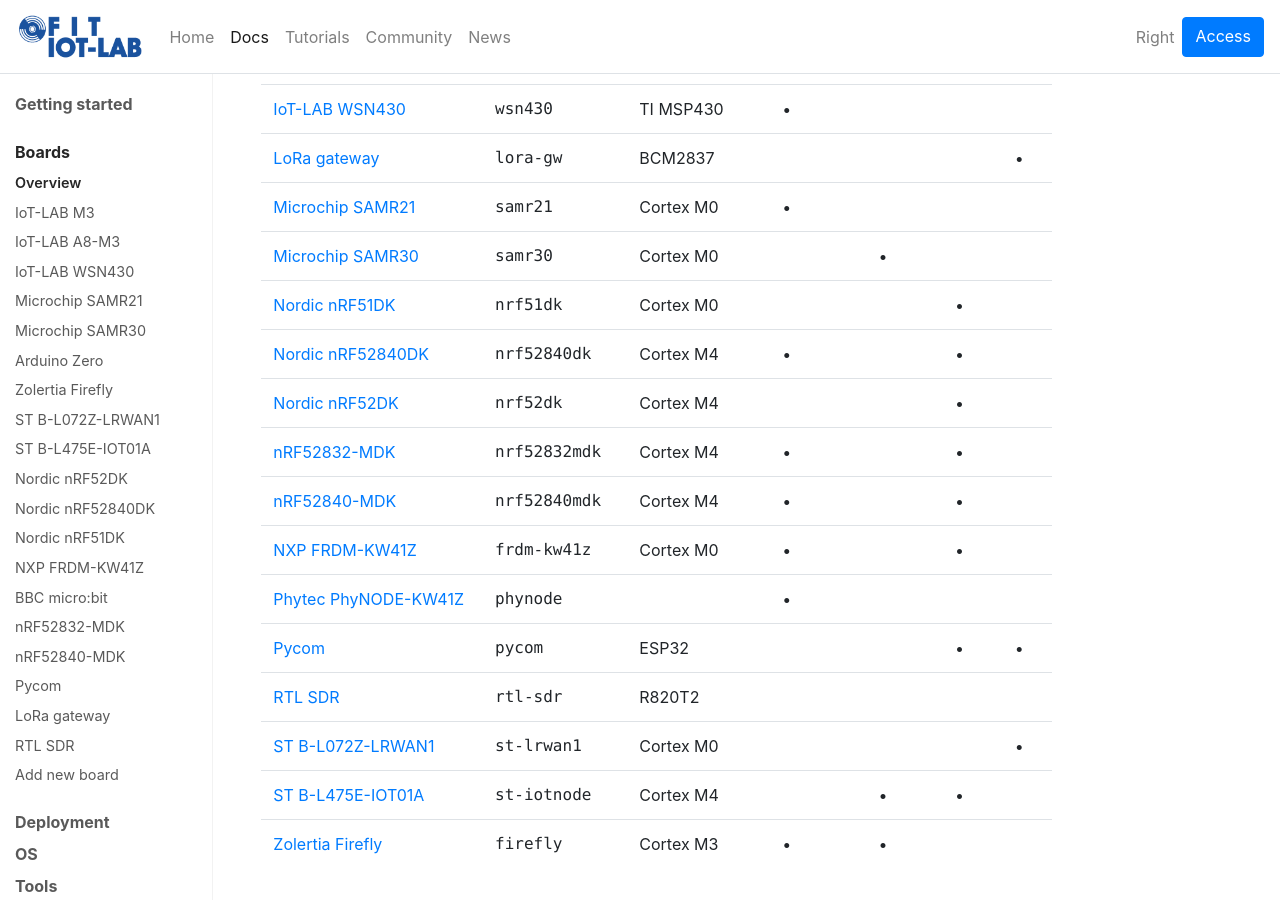
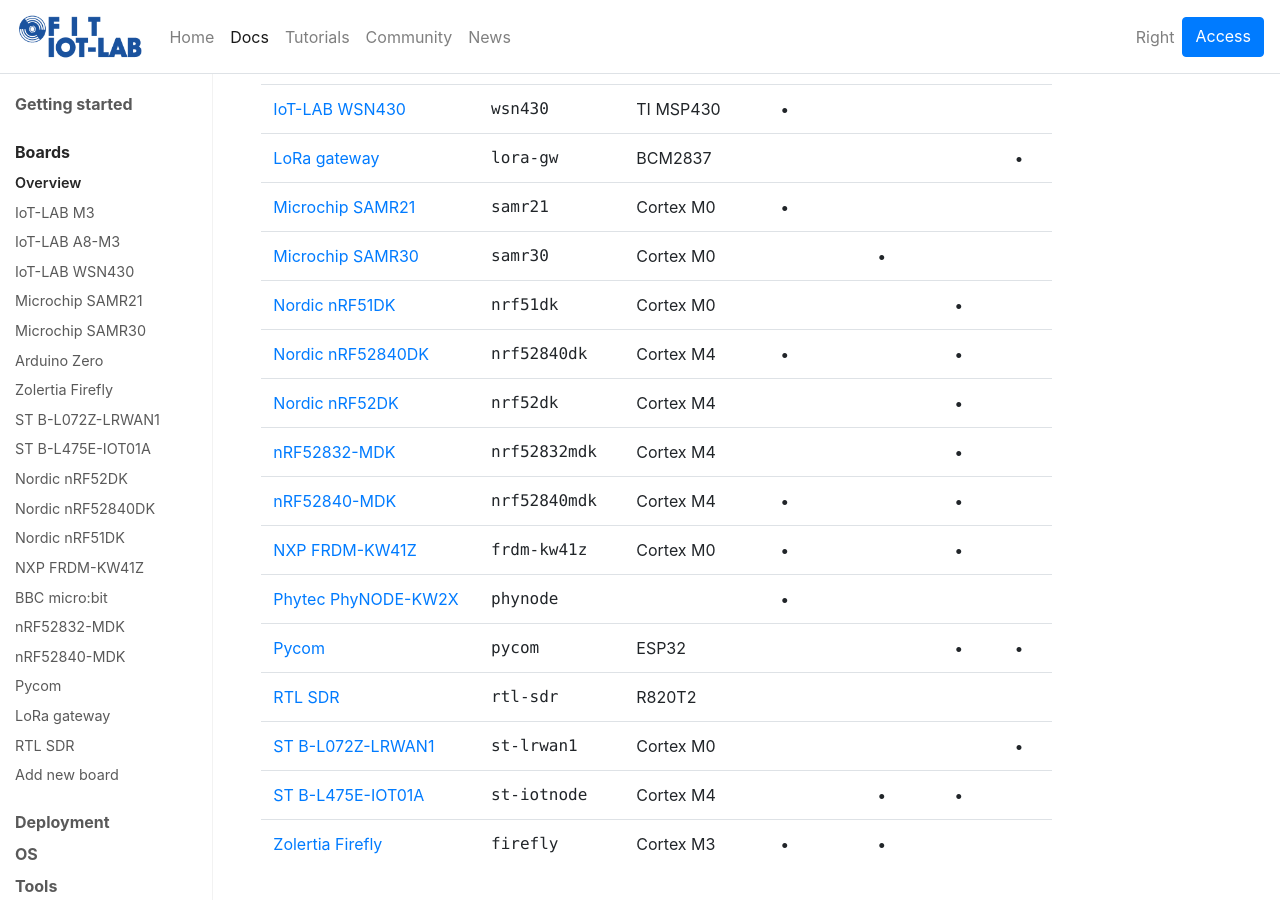
Before and after one commit to iot-lab/iot-lab.github.io, a Jekyll site: the page built from docs/boards/overview.html, in a window 1280 px wide and 900 px high, scrolled down 526 px. Built offline with Jekyll 4.4.1, drawn with Linux system fonts in a browser that asks for light colours.

Commit message:
_data/boards.yml: fix mistake in board descriptions

```diff
--- a/_data/boards.yml
+++ b/_data/boards.yml
@@ -63,7 +63,7 @@
     name: nRF52832-MDK
     board-id: nrf52832mdk
     mcu-soc: Cortex M4
-    radio: [802.15.4, BLE]
+    radio: [BLE]
 -
     name: nRF52840-MDK
     board-id: nrf52840mdk
@@ -95,7 +95,7 @@
     mcu-soc: Cortex M0
     radio: [802.15.4]
 -
-    name: Phytec PhyNODE-KW41Z
+    name: Phytec PhyNODE-KW2X
     board-id: phynode
     mcu-soc:
     radio: [802.15.4]
--- a/_data/deployments.yml
+++ b/_data/deployments.yml
@@ -27,7 +27,7 @@
     - { board: NXP FRDM-KW41Z, number: 5}
     - { board: nRF52840-MDK, number: 1}
     - { board: nRF52832-MDK, number: 1}
-    - { board: Phytec PhyNODE-KW41Z, number: 1}
+    - { board: Phytec PhyNODE-KW2X, number: 1}
     - { board: LoRa gateway, number: 1}
     - { board: Pycom, number: 5}
     - { board: RTL SDR, number: 3}
```
